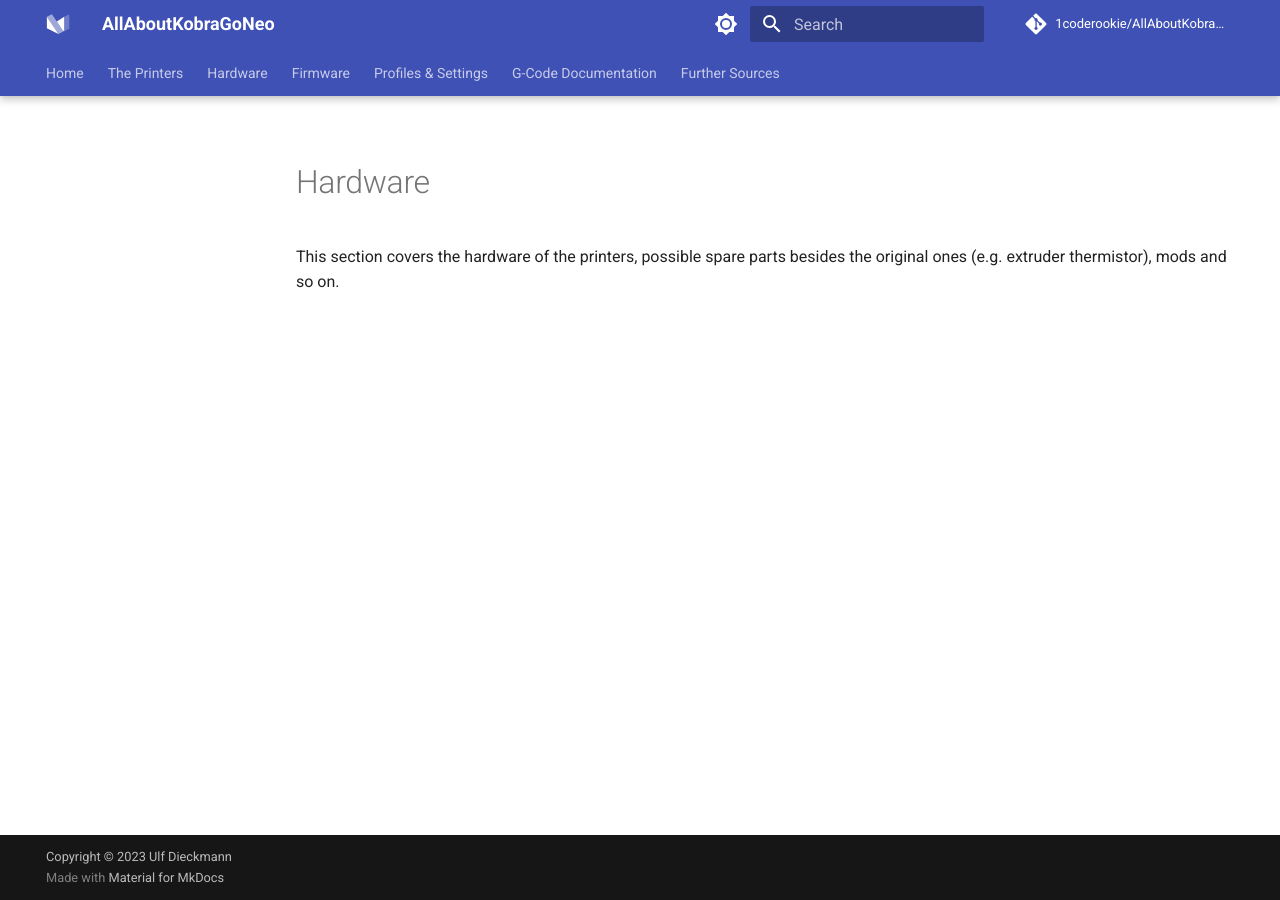
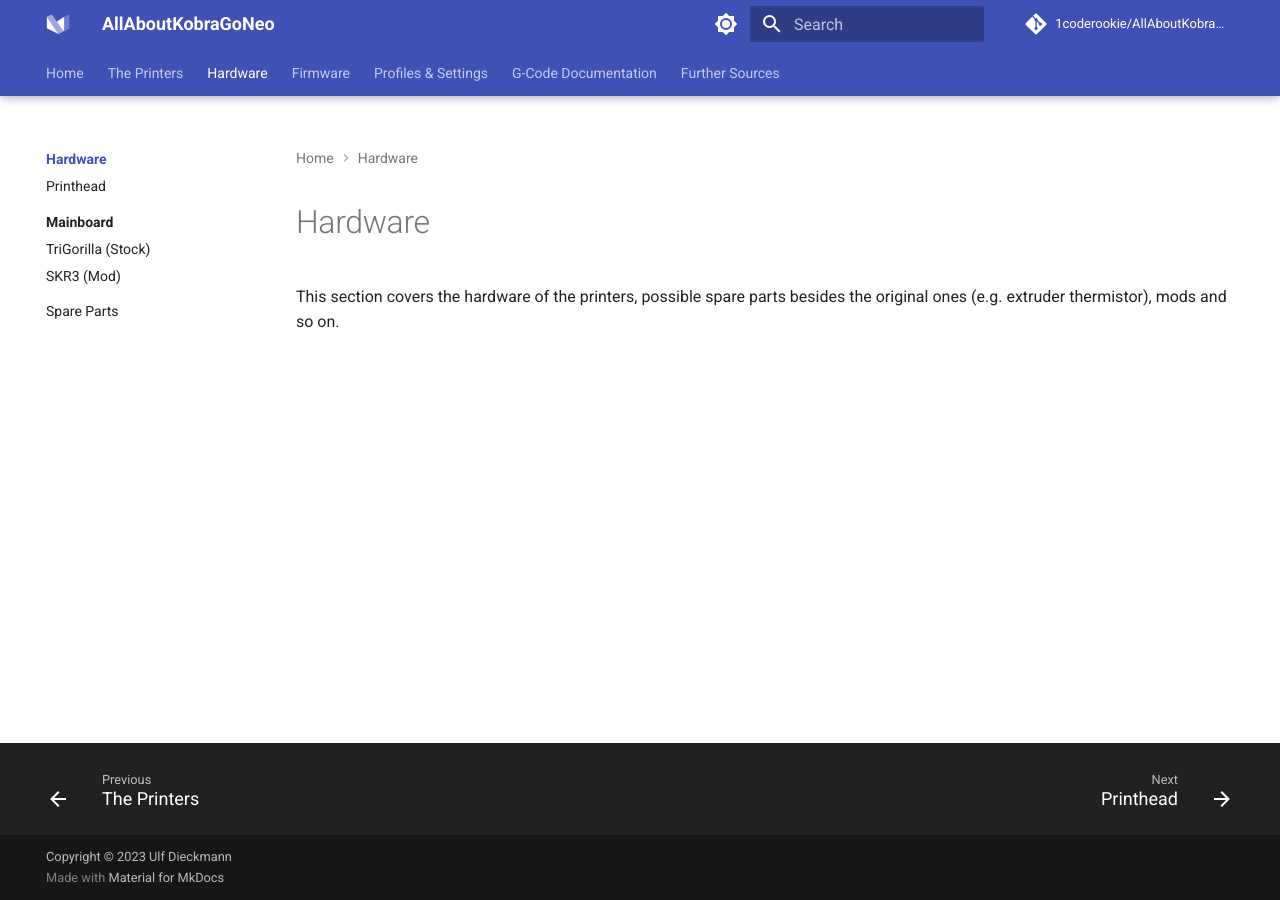
Before and after one commit to 1coderookie/KobraGoNeoInsights, an MkDocs documentation site: the page built from docs/hardware/index.md, in a window 1280 px wide. Built offline with MkDocs 1.6.1 and Material for MkDocs 9.7.7, drawn with Linux system fonts in a browser that asks for light colours; comment, search, counter and statistics services are not loaded.

Commit message:
Update mkdocs.yml

```diff
--- a/mkdocs.yml
+++ b/mkdocs.yml
@@ -113,10 +113,10 @@
   - Home: 'index.md'
   - The Printers: 'printers.md'
   - Hardware:
-    - Overview: 'index.md'
+    - Overview: 'hardware/index.md'
     - Printhead: 'hardware/printhead/index.md'
     - Mainboard:
-      - Overview: 'index.md'
+      - Overview: 'hardware/mainboard/index.md'
       - TriGorilla (Stock): 'hardware/mainboard/mainboard_trigorilla.md'
       - SKR3 (Mod): 'hardware/mainboard/mainboard_skr3.md'
     - Spare Parts: 'hardware/spare_parts.md'
```
